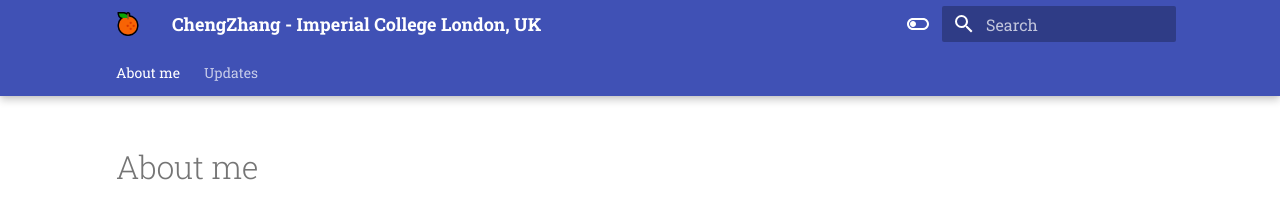
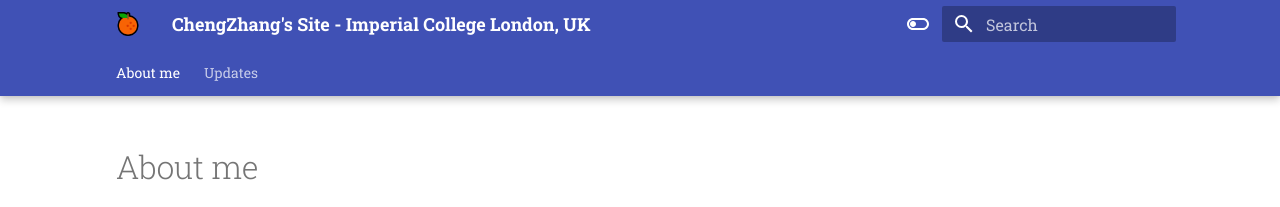
Before and after one commit to ChengZhang-98/blog, an MkDocs documentation site: the page built from docs/index.md, in a window 1280 px wide. Shown: the top 207 px of the page. Built offline with MkDocs 1.6.1 and Material for MkDocs 9.7.7, drawn with Linux system fonts in a browser that asks for light colours.

Commit message:
update site name

```diff
--- a/mkdocs.yml
+++ b/mkdocs.yml
@@ -1,4 +1,4 @@
-site_name: ChengZhang - Imperial College London, UK
+site_name: ChengZhang's Site - Imperial College London, UK
 theme:
   name: material
   palette:
```
